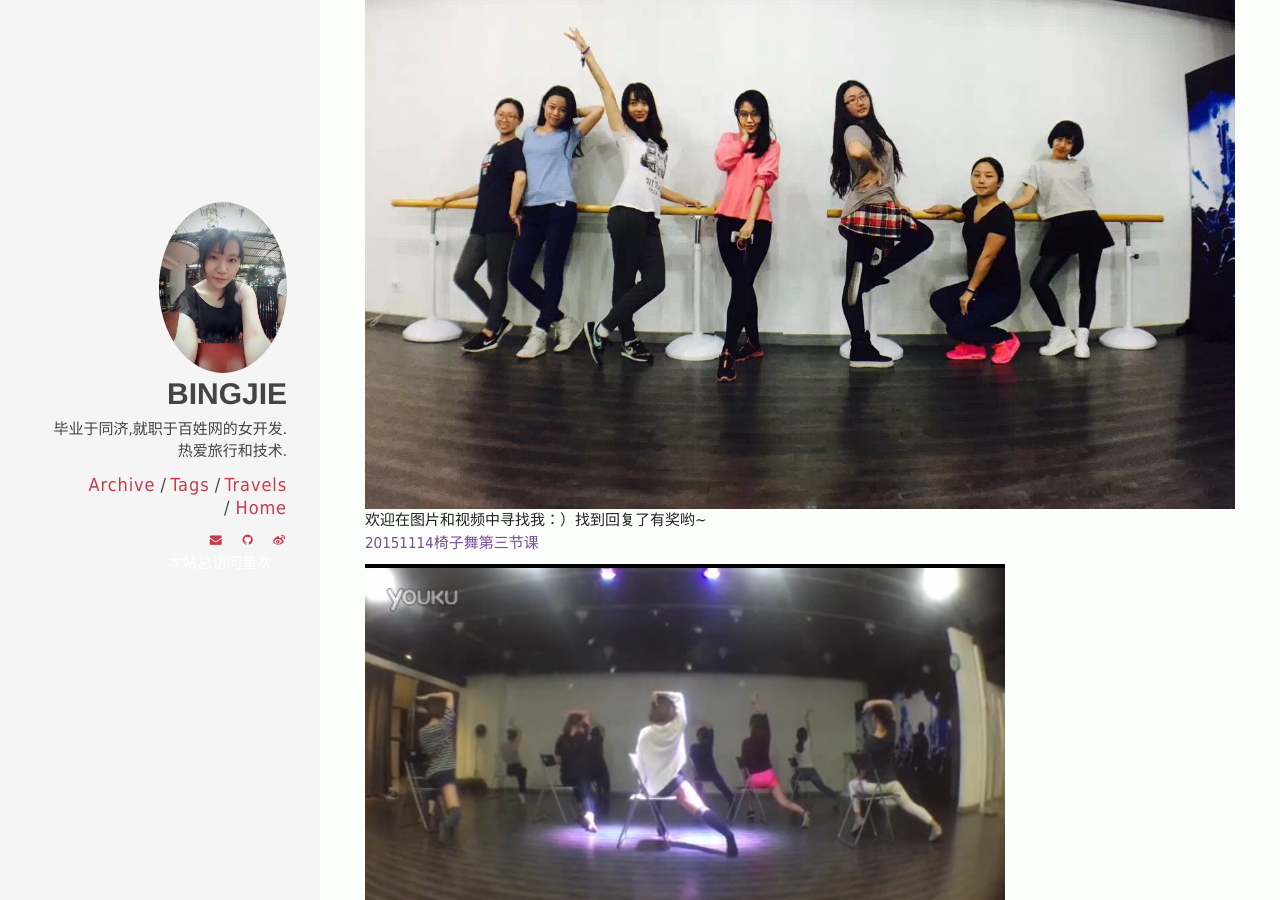
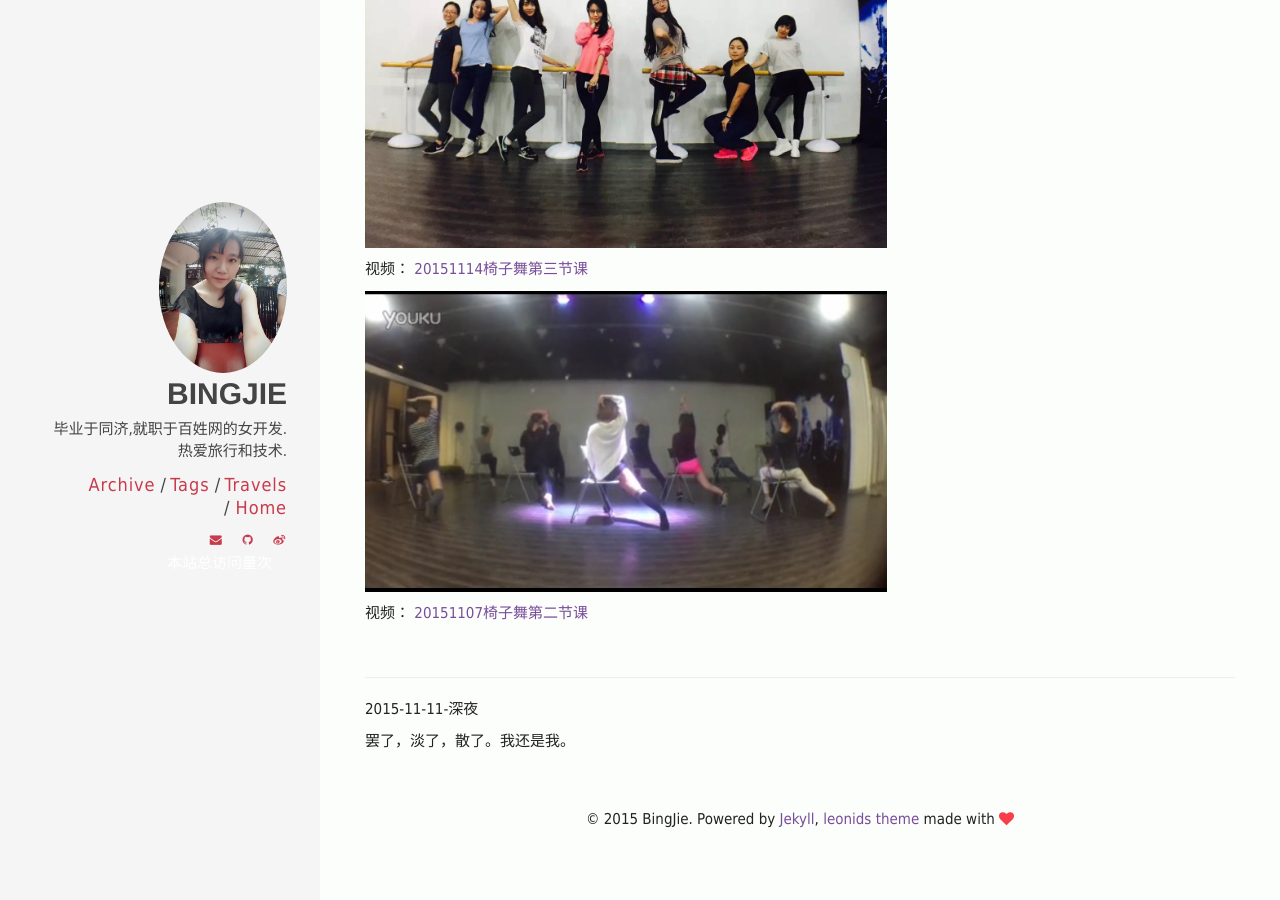
Before and after one commit to chaojimiaomiao/chaojimiaomiao.github.io, a Jekyll site: the page built from travels.html, in a window 1280 px wide and 900 px high, scrolled down 426 px. Built offline with Jekyll 4.4.1, drawn with Linux system fonts in a browser that asks for light colours; comment, search, counter and statistics services are not loaded; after the commit the page ends 1301 px from its top, so only the background shows below that.

Commit message:
no message

```diff
--- a/travels.html
+++ b/travels.html
@@ -16,10 +16,10 @@ permalink: /travels/
 <br>
 <hr>
 <h4>跳舞记录</h4>
-<img src="img/dance.jpg"> 欢迎在图片和视频中寻找我：）找到回复了有奖哟~ </img>
-<p><a href="http://v.youku.com/v_show/id_XMTM4NjQ5NTg5Ng==.html">20151114椅子舞第三节课</a></p>
-<p><img src="img/chair.jpg"></img></p>
-<p><a href="http://v.youku.com/v_show/id_XMTM4MDI1MzY4MA==.html?from=y1.7-2">20151107椅子舞第二节课</a></p>
+<p><img src="img/dance.jpg" title=" 欢迎在图片和视频中寻找我：）找到回复了有奖哟~ " width="60%"></img></p>
+<p>视频： <a href="http://v.youku.com/v_show/id_XMTM4NjQ5NTg5Ng==.html">20151114椅子舞第三节课</a></p>
+<p><img src="img/chair.jpg" width="60%"></img></p>
+<p>视频： <a href="http://v.youku.com/v_show/id_XMTM4MDI1MzY4MA==.html?from=y1.7-2">20151107椅子舞第二节课</a></p>
 
 <br>
 <hr>
```
